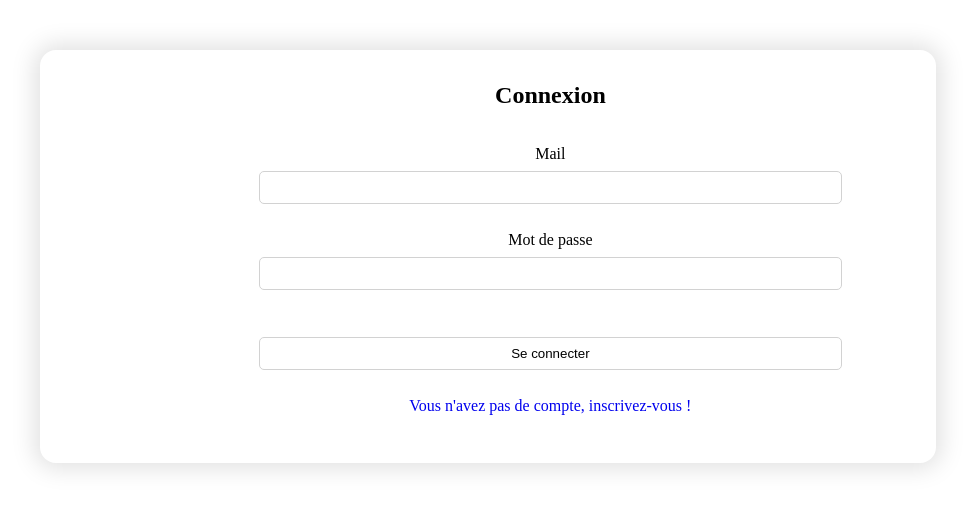
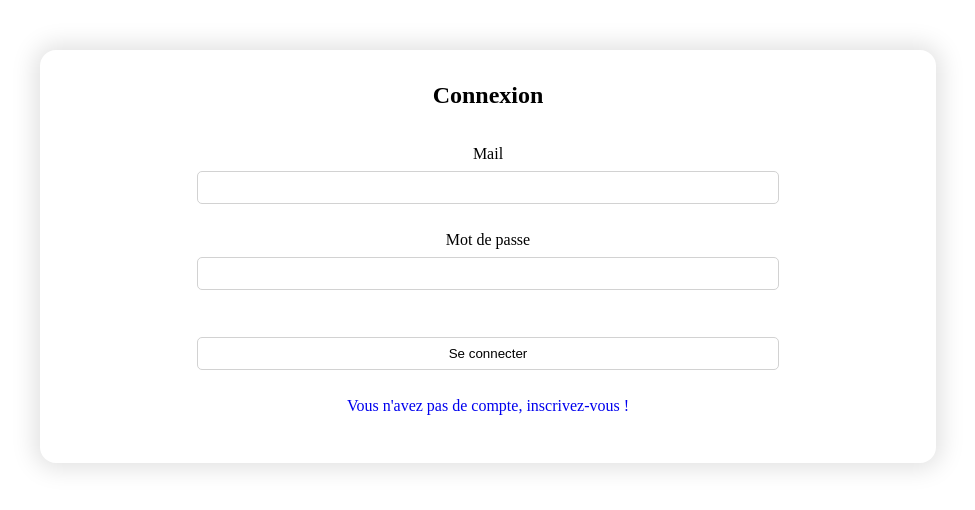
Before and after one commit to Ioamra/Projet-1, a PHP site: page /connexion in a window 1280 px wide. Shown: the part 70-580 px from the top of the page, without its empty margins (152-1127 px from the left). Run offline with PHP 8.4, Linux system fonts and the light colour scheme; style sheets or scripts are compiled from the project's sources.

Commit message:
maj css input et bug login page

```diff
--- a/assets/css/creer-un-topic.css
+++ b/assets/css/creer-un-topic.css
@@ -9,6 +9,7 @@ label {
 input {
   width: 100%;
   height: 2.5em;
+  padding: 0.5em;
   margin-bottom: 2em;
   border-radius: 5px;
   border: 1px solid rgb(210, 210, 210);
--- a/assets/css/creer-un-topic.scss
+++ b/assets/css/creer-un-topic.scss
@@ -9,6 +9,7 @@ label {
 input {
     width: 100%;
     height: 2.5em;
+    padding: 0.5em;
     margin-bottom: 2em;
     border-radius: 5px;
     border: 1px solid rgb(210, 210, 210);
--- a/assets/css/login.css
+++ b/assets/css/login.css
@@ -1,6 +1,5 @@
 form {
   width: 70%;
-  margin-left: 15%;
   display: flex;
   flex-direction: column;
   align-items: center;
@@ -14,6 +13,7 @@ form label {
 form input {
   width: 100%;
   height: 2.5em;
+  padding: 0.5em;
   margin-bottom: 2em;
   border-radius: 5px;
   border: 1px solid rgb(210, 210, 210);
--- a/assets/css/login.scss
+++ b/assets/css/login.scss
@@ -1,6 +1,5 @@
 form {
     width: 70%;
-    margin-left: 15%;
     display: flex;
     flex-direction: column;
     align-items: center;
@@ -15,6 +14,7 @@ form {
     input {
         width: 100%;
         height: 2.5em;
+        padding: 0.5em;
         margin-bottom: 2em;
         border-radius: 5px;
         border: 1px solid rgb(210, 210, 210);
```
Also changed, not shown: 2 other files.
